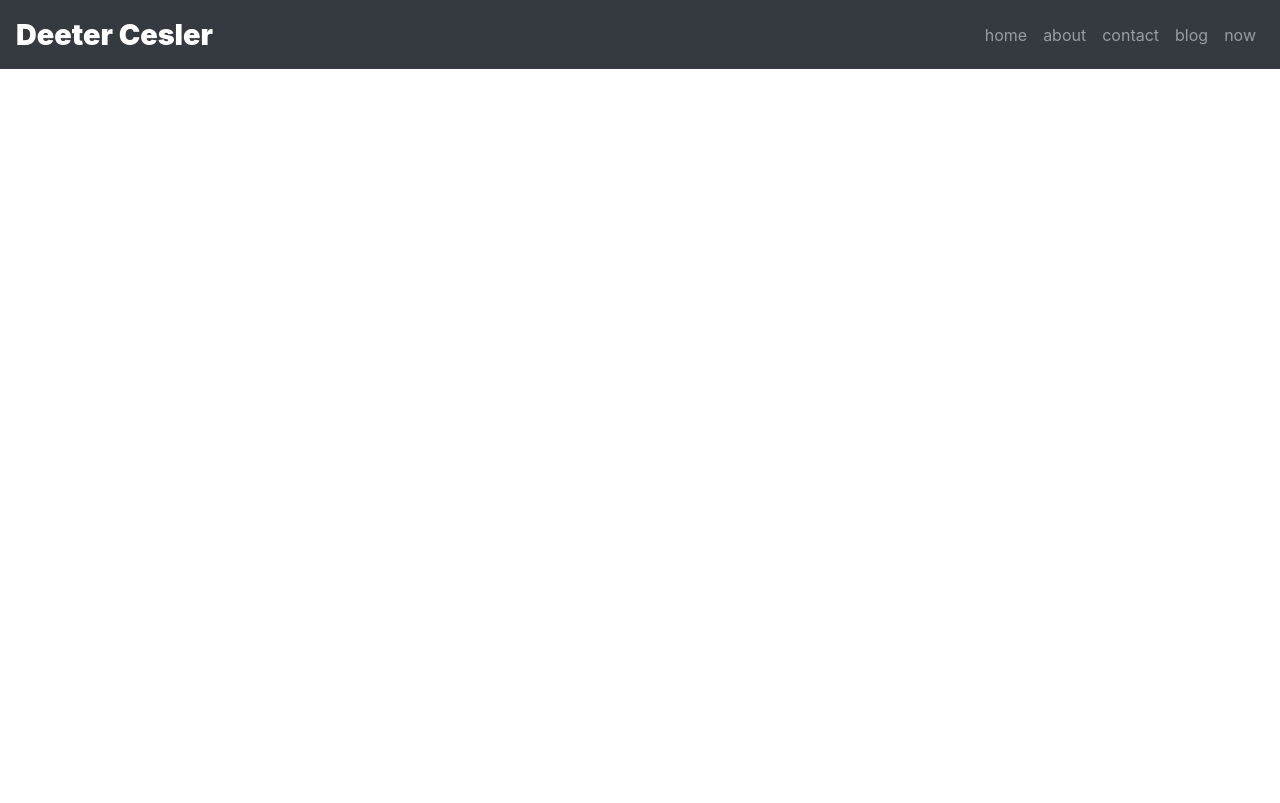
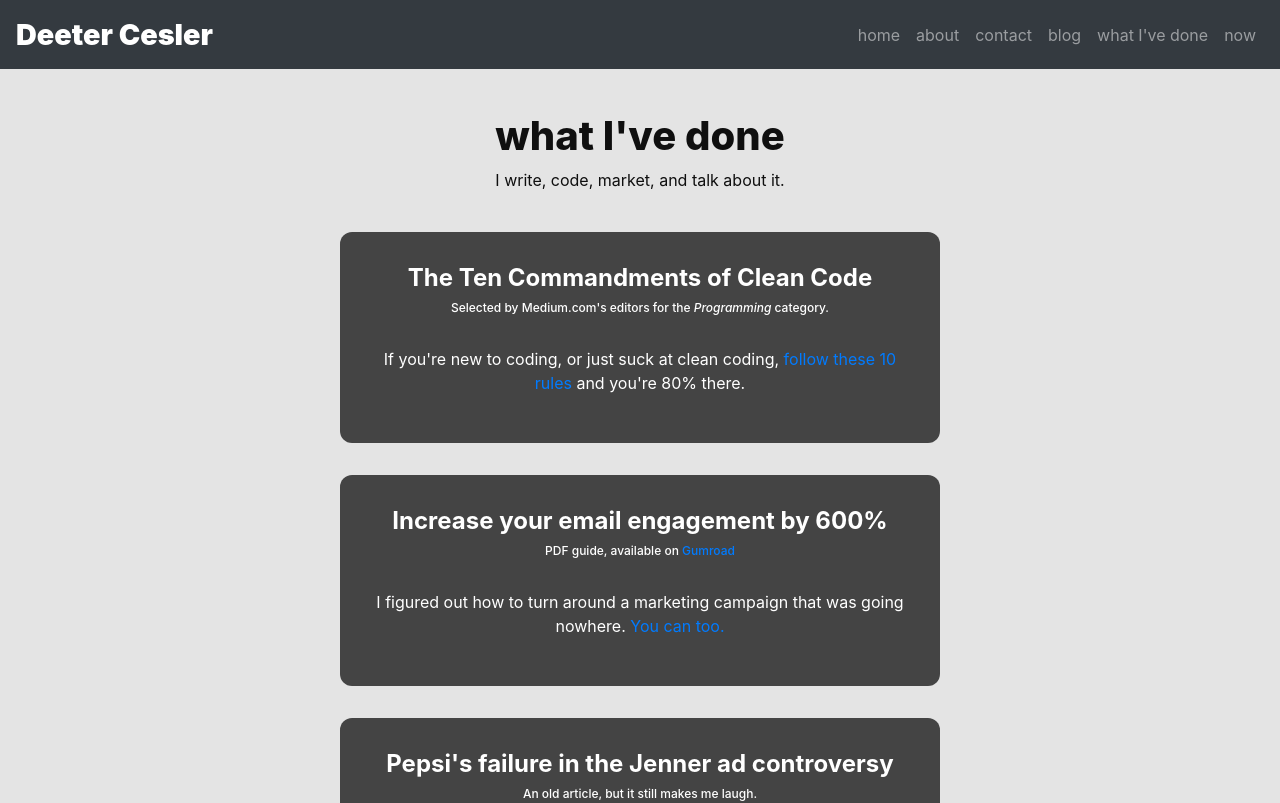
Before and after one commit to DeeterCesler/personal-site, a React (Create React App) app: page /work in a window 1280 px wide. Shown: the top 803 px of the page. Built offline with nearby package versions, Linux system fonts and the light colour scheme; no server answers.

Commit message:
add "Work" section to navbar, and add content to that page

```diff
--- a/src/App.css
+++ b/src/App.css
@@ -206,7 +206,29 @@ h3{
   height: 100%;
 }
 
+.work {
+  background-color: #e4e4e4;
+  color: #0f0f0f;
+  /* background-image: url('./img/cloud-mountain.jpg'); */
+  background-size: cover;
+  background-repeat: none;
+  height: 100%;
+}
+
+.work h2 {
+  font-weight: 700;
+}
+
+.work h4 {
+  font-weight: 700;
+}
+
+.work h6 {
+  font-size: 0.75em;
+}
+
 .readability{
+  color: #fff;
   background-color: rgba(0,0,0,0.7);
   padding: 2em;
   border-radius: 12px;
@@ -291,9 +313,14 @@ h3{
   font-weight: 900;
 }
 
-.now-header{
+.now-header {
   font-weight: 800;
   margin: 2em;
+}
+
+.work-header {
+  font-weight: 800;
+  margin-top: 2em;
 }
 
 .bold{
--- a/src/App.js
+++ b/src/App.js
@@ -7,6 +7,7 @@ import AllblogsContainer from './AllblogsContainer';
 import NavBar from './NavBar';
 import LoginRegisterContainer from './LoginRegisterContainer';
 import LogoutPage from './LogoutPage';
+import Work from './Work';
 import Now from './Now';
 import Blog from './Blog';
 import Singleblog from './Singleblog';
@@ -213,6 +214,10 @@ class App extends Component {
     return <LogoutPage logout={this.logout}/>
   }
 
+  work = () => {
+    return <Work/>
+  }
+
   now = () => {
     return <Now/>
   }
@@ -234,6 +239,7 @@ class App extends Component {
             <Route exact path="/register" render={this.loginRegisterPage}/>
             <Route exact path="/blog/new" render={this.newblog}/>
             <Route exact path="/blog" render={this.allblogs}/>
+            <Route exact path="/work" render={this.work}/>
             <Route exact path="/now" render={this.now}/>
             <Route exact path="/:blog" render={this.singleblog}/>
           </Switch>
--- a/src/NavBar/index.jsx
+++ b/src/NavBar/index.jsx
@@ -39,6 +39,9 @@ export default class NavBar extends Component{
                                     <NavLink href="/blog">blog</NavLink>
                                 </NavItem>
                                 <NavItem>
+                                    <NavLink href="/work">what I've done</NavLink>
+                                </NavItem>
+                                <NavItem>
                                     <NavLink href="/now">now</NavLink>
                                 </NavItem>
                             </Nav>
--- /dev/null
+++ b/src/Work.jsx
@@ -0,0 +1,59 @@
+import React from "react";
+
+const Work = () => {
+    return(
+        <div className="work">
+            <div className="mini-spacer"/>
+            <h1 className="work-header">what I've done</h1>
+            <p>I write, code, market, and talk about it.</p>
+            <br/>
+            {/* <h2>featured in</h2>
+            <div className="container">
+                <ul className="col-3 text-left">
+                    <li>smartbrief</li>
+                    <li>medium (featured article)</li>
+                    <li>podcasts (lol)</li>
+                </ul>
+            </div> */}
+            <div className="container">
+                <div className="readability">
+                    <h4>The Ten Commandments of Clean Code</h4>
+                    <h6>Selected by Medium.com's editors for the <i>Programming</i> category.</h6>
+                    <br/>
+                    <p>If you're new to coding, or just suck at clean coding, <a target="_blank" href="https://medium.com/@deetercesler/the-ten-commandments-of-clean-code-89b22a6f01d1">follow these 10 rules</a> and you're 80% there.</p>
+                </div>
+            </div>
+            <div className="mini-spacer"/>
+            <div className="container">
+                <div className="readability">
+                    <h4>Increase your email engagement by 600%</h4>
+                    <h6>PDF guide, available on <a href="https://gumroad.com/l/TSXqK" target="_blank">Gumroad</a></h6>
+                    <br/>
+                    <p>I figured out how to turn around a marketing campaign that was going nowhere. <a href="https://600percent.com" target="_blank">You can too.</a></p>
+                </div>
+            </div>
+            <div className="mini-spacer"/>
+            <div className="container">
+                <div className="readability">
+                    <h4>Pepsi's failure in the Jenner ad controversy</h4>
+                    <h6>An old article, but it still makes me laugh.</h6>
+                    <br/>
+                    <p>Chosen by SmartBrief's editors for their <i>Marketing</i> newsletter. <a href="https://www.smartbrief.com/original/2017/04/pepsis-failure-jenner-ad-controversy" target="_blank">My thoughts on how Pepsi <i>should've</i> responded</a> when their ill-fated ad didn't go their way.</p>
+                </div>
+            </div>
+            <div className="spacer"/>
+            {/* <div className="mini-spacer"/>
+            <div className="container text-center readability">
+                <h3 className="row col">Launching a JavaScript newsletter</h3>
+                <p className="row col">Being a brand-new developer is hard. Since most new devs are learning JavaScript, I want to create a newsletter that teaches them some of the finer things about it.</p>
+            </div>
+            <div className="mini-spacer"/>
+            <div className="container text-center readability">
+                <h3 className="row col">Launching a personal newsletter</h3>
+                <p className="row col">I like to write, so I'm going to be creating a newsletter of stuff that I'm writing. It'll be about software, money, negotiation—all the stuff that I'm learning myself.</p>
+            </div> */}
+        </div>
+    )
+}
+
+export default Work;
```
